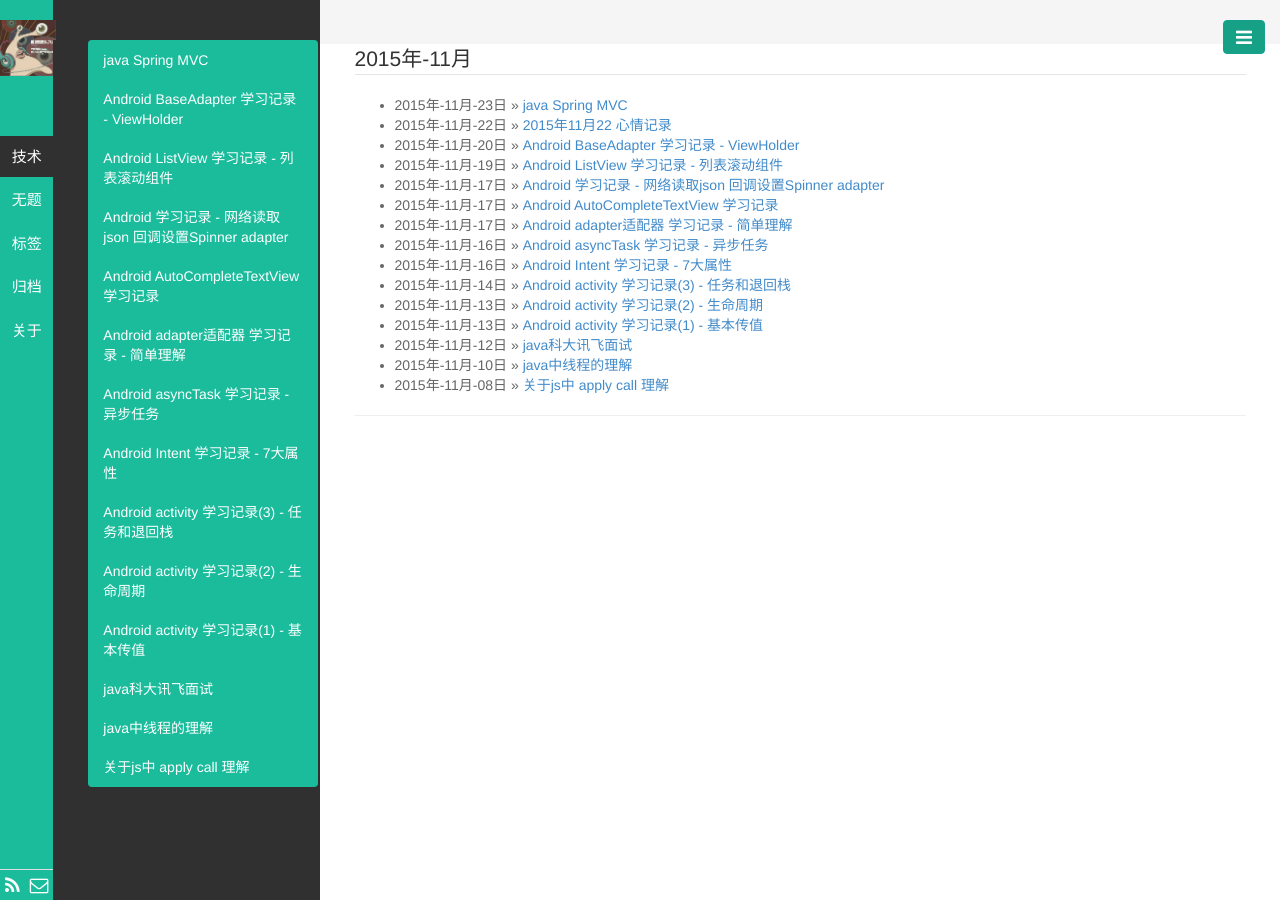
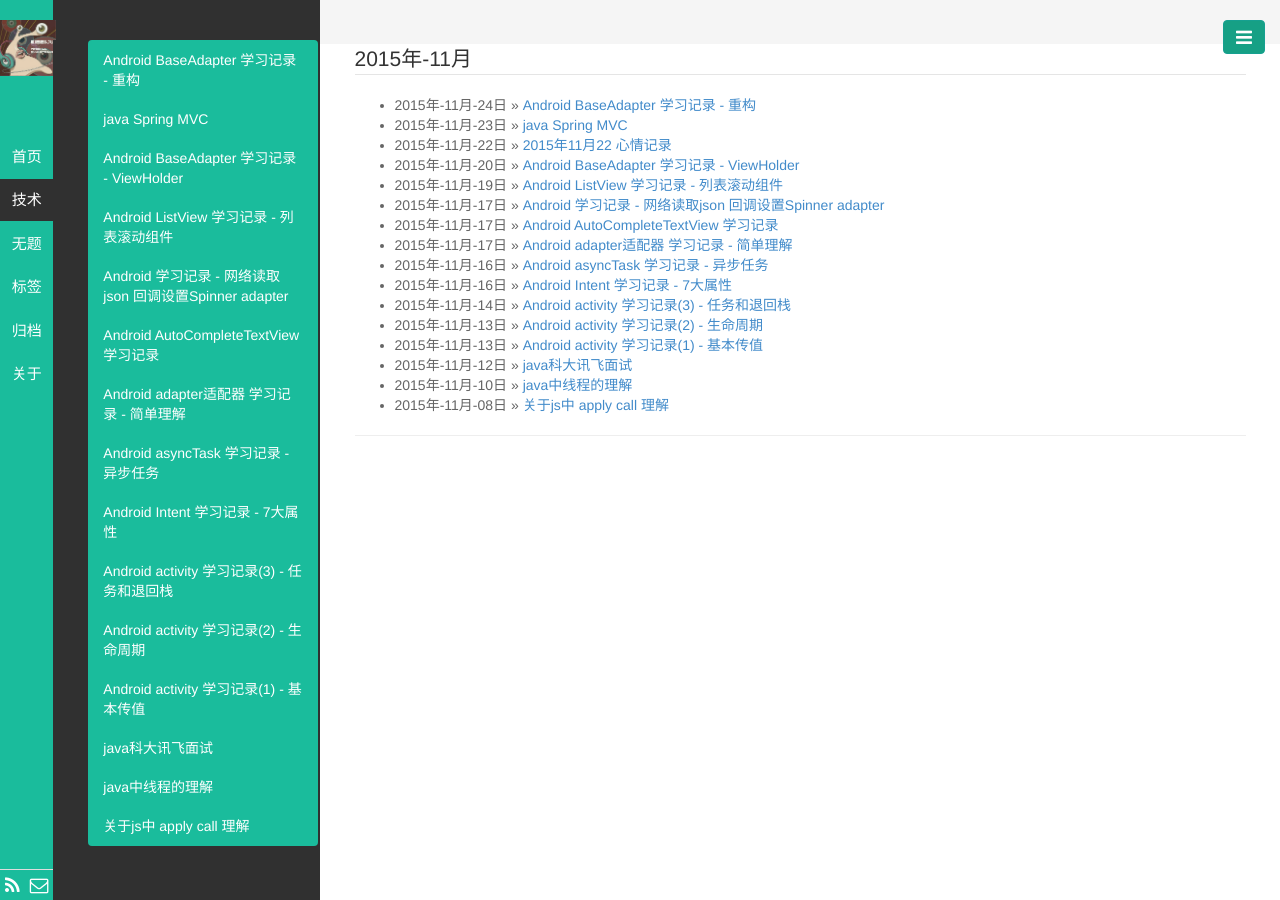
Before and after one commit to javadavid/blog, a Jekyll site: the page built from pages/archive.html, in a window 1280 px wide. Built offline with Jekyll 4.4.1, drawn with Linux system fonts in a browser that asks for light colours; comment, search, counter and statistics services are not loaded; some of the changed lines change nothing that is shown.

Commit message:
new post

```diff
--- a/_config.yml
+++ b/_config.yml
@@ -46,3 +46,4 @@ locals:
   about: 关于
   newest: 最新文章
   archive: 归档
+  index: 首页
--- a/_includes/navside.html
+++ b/_includes/navside.html
@@ -2,10 +2,11 @@
   <div class="row">
     <div class="col-md-2 col-xs-2 aside1">
       <br>
-      <a class="pjaxlink" href="/"><img src="{{ site.gavatar|prepend:site.baseurl }}" class="img-ronuded avatar" style="border-width:0px; border-color:#000"></a>
+      <a class="pjaxlink" href="{{site.baseurl}}/"><img src="{{ site.gavatar|prepend:site.baseurl }}" class="img-ronuded avatar" style="border-width:0px; border-color:#000"></a>
       <br><br><br><br>
       <ul class="nav nav-pills nav-stacked">
-        {% for category in site.categories %}     <!-- 这里是aside1的读书、生活、科研、技术、绘画-->
+         <li><a href="{{site.baseurl}}/">{{site.locals.index}}</a></li>
+		{% for category in site.categories %}     <!-- 这里是aside1的读书、生活、科研、技术、绘画-->
          <li><a href="#{{ category | first }}" data-toggle="tab">{{ category[0] }}</a></li>
         {% endfor %}
         <li><a href="#tags" data-toggle="tab">{{ site.locals.tags }}</a></li>
--- /dev/null
+++ b/_posts/技术/2015-11-24-java-android-baseadapter-package.md
@@ -0,0 +1,162 @@
+---
+layout: post
+title:  "Android BaseAdapter 学习记录 - 重构 "
+date: 2015/11/24 17:00:12
+categories:
+- 技术
+tags:
+- java
+- android
+- 记录
+---
+
+BaseAdapter的重构；
+
+以前adapter方法：直接继承BaseAdapter 关联 使用ViewHolder 定义ListView的填充类型；代码如下
+
+	@Override
+	public View getView(int position, View convertView, ViewGroup parent) {
+		Person p=datas.get(position);
+		ViewHolder viewHolder=null;
+		if(getItemViewType(position)==Person.TYPE_TITLE){
+			if(convertView==null){
+				viewHolder=new ViewHolder();
+				convertView=LayoutInflater.from(context).inflate(R.layout.item_person_title, null);
+				viewHolder.nameView=(TextView) convertView.findViewById(R.id.titleId);
+				convertView.setTag(viewHolder);
+			}else{
+				viewHolder=(ViewHolder)convertView.getTag();
+			}
+			viewHolder.nameView.setText(p.getName());
+		}else{
+			if(convertView==null){
+				viewHolder=new ViewHolder();
+				convertView=LayoutInflater.from(context).inflate(R.layout.item_person_data, null);
+				viewHolder.nameView=(TextView) convertView.findViewById(R.id.nameId);
+				viewHolder. sexView=(TextView) convertView.findViewById(R.id.sexId);
+				viewHolder. ageView=(TextView) convertView.findViewById(R.id.ageId);
+				viewHolder. telView=(TextView) convertView.findViewById(R.id.telId);
+				convertView.setTag(viewHolder);
+			}else{
+				viewHolder=(ViewHolder) convertView.getTag();
+			}
+			viewHolder.nameView.setText(p.getName());
+			viewHolder.sexView.setText(p.getSex());
+			viewHolder.ageView.setText(String.valueOf(p.getAge()));
+			viewHolder.telView.setText(p.getTel());
+		}
+		convertView.setClickable(false);
+		return convertView;
+	}
+
+	class ViewHolder{
+		TextView nameView,sexView,ageView,telView;
+	}
+
+
+另外一种可以直接封装adapter,使用者决定填充题的对象；
+
+		public abstract class AbsAdapter<T> extends BaseAdapter {
+		private Context context;
+		private List<T> datas;
+		private int layoutRes;
+		public AbsAdapter(Context context,int layoutRes, List<T> datas) {
+			this.context = context;
+			this.datas = datas;
+			this.layoutRes = layoutRes;
+		}
+
+		@Override
+		public int getCount() {
+			return datas.size();
+		}
+
+		@Override
+		public Object getItem(int position) {
+			return datas.get(position);
+		}
+
+		@Override
+		public long getItemId(int position) {
+			return position;
+		}
+
+		@Override
+		public View getView(int position, View convertView, ViewGroup parent) {
+			ViewHolder viewHolder=null;
+			if(convertView==null){
+				convertView=LayoutInflater.from(context).inflate(layoutRes,null);
+				viewHolder=new ViewHolder(convertView);
+				convertView.setTag(viewHolder);
+			}else{
+				viewHolder=(ViewHolder) convertView.getTag();
+			}
+			showData(viewHolder, datas.get(position));
+			return convertView;
+		}
+
+		//将存放的子布局的传过去给调用者， 填充的类型都由调用者决定
+		public abstract void showData(ViewHolder<T> viewHolder,T data);
+
+		public class ViewHolder<T>{
+			private Map<Integer,View> views;	//定义ViewHolder中的对象键值对；
+			private View itemView;
+
+			public ViewHolder(View itemView) {	//传入布局的子布局LayoutView
+				this.itemView=itemView;
+				views=new HashMap<Integer,View>();
+			}
+			public View getViews(int resourceId) {	//根据ID取得子布局中的对象
+				View view=views.get(resourceId);
+				if(view==null){
+					view=itemView.findViewById(resourceId);
+					views.put(resourceId, view);
+				}
+				return view;
+			}
+		}
+	}
+
+
+调用方：实现Adapter和填充相应数据
+
+	public class MainActivity extends Activity {
+		private List<Person> datas;
+		private ListView lv;
+		private AbsAdapter<Person> adapter;
+
+		@Override
+		protected void onCreate(Bundle savedInstanceState) {
+			super.onCreate(savedInstanceState);
+			setContentView(R.layout.activity_main);
+			lv=(ListView) findViewById(R.id.lvId);
+			datas=new ArrayList<Person>();
+			adapter=new AbsAdapter<Person>(getApplicationContext(),R.layout.item_person,datas) {
+				@Override
+				public void showData(ViewHolder<Person> viewHolder, Person data) {
+
+					TextView nameView=(TextView) viewHolder.getViews(R.id.nameId);
+					TextView ageView=(TextView) viewHolder.getViews(R.id.ageId);
+					TextView sexView=(TextView) viewHolder.getViews(R.id.sexId);
+
+					nameView.setText(data.getName());
+					ageView.setText(String.valueOf(data.getAge()));
+					sexView.setText(data.getSex());
+
+				}
+			};
+			lv.setAdapter(adapter);
+
+			loadData();
+		}
+
+		private void loadData() {
+			for(int i=0;i<10;i++){
+				Person p=new Person("zhangsan - "+i,Math.random()>0.5?"男":"女",(int)(Math.random()*10+20));
+				datas.add(p);
+			}
+		}
+	}
+
+运行结果和原来的ListView一样:
+![android_adapter02.PNG](http://i.imgur.com/3xV6vgx.png)
```
Also changed, not shown: public/img/android_adapter02.PNG (added).
